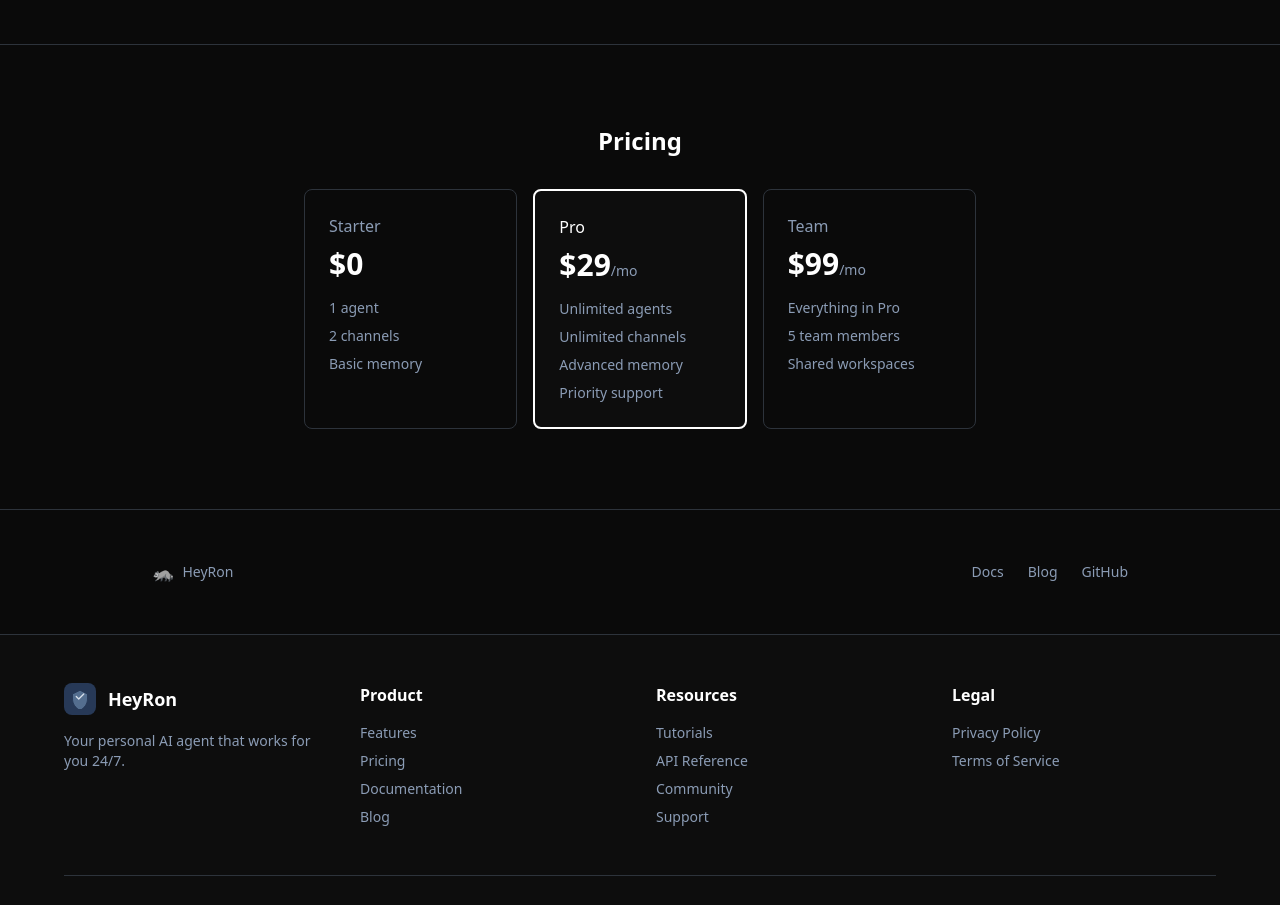
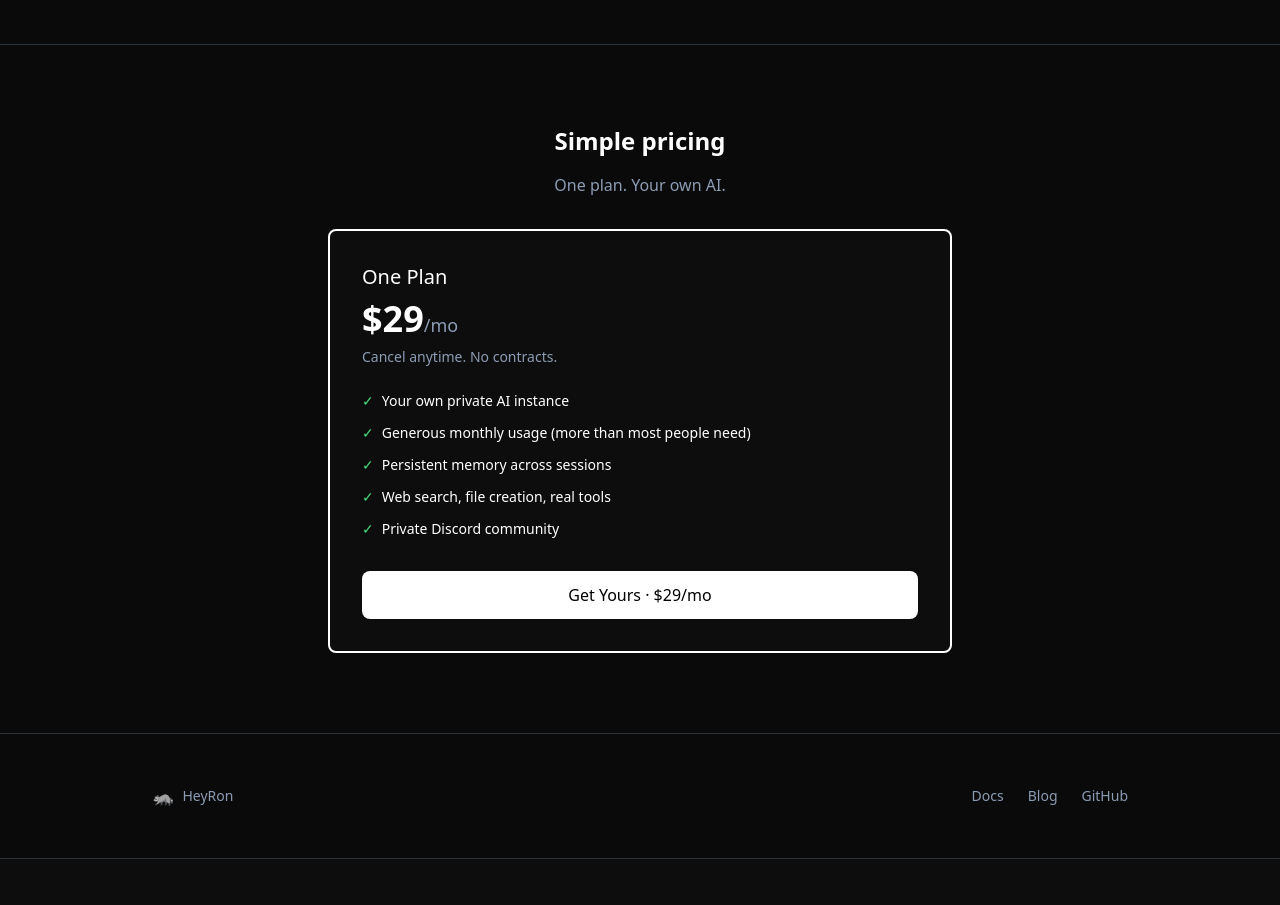
Before and after one commit to sarapopephotography/heyron-site, a Next.js app: page / in a window 1280 px wide. Shown: the part 1580-2485 px from the top of the page. Built offline with nearby package versions, Linux system fonts and the light colour scheme.

Commit message:
Update pricing to single plan matching Robby's site

```diff
--- a/app/page.tsx
+++ b/app/page.tsx
@@ -143,37 +143,41 @@ export default function Home() {
 
       {/* Pricing - Simple */}
       <section className="py-20" id="pricing">
-        <div className="max-w-5xl mx-auto px-6">
-          <h2 className="text-2xl font-semibold mb-8 text-center">Pricing</h2>
-          <div className="grid grid-cols-1 md:grid-cols-3 gap-4 max-w-2xl mx-auto">
-            <div className="p-6 rounded-lg border border-border">
-              <h3 className="font-medium text-text-secondary">Starter</h3>
-              <div className="text-3xl font-bold mt-2 mb-4">$0</div>
-              <ul className="text-sm text-text-secondary space-y-2">
-                <li>1 agent</li>
-                <li>2 channels</li>
-                <li>Basic memory</li>
-              </ul>
-            </div>
-            <div className="p-6 rounded-lg border-2 border-white bg-surface">
-              <h3 className="font-medium">Pro</h3>
-              <div className="text-3xl font-bold mt-2 mb-4">$29<span className="text-sm font-normal text-text-secondary">/mo</span></div>
-              <ul className="text-sm text-text-secondary space-y-2">
-                <li>Unlimited agents</li>
-                <li>Unlimited channels</li>
-                <li>Advanced memory</li>
-                <li>Priority support</li>
-              </ul>
-            </div>
-            <div className="p-6 rounded-lg border border-border">
-              <h3 className="font-medium text-text-secondary">Team</h3>
-              <div className="text-3xl font-bold mt-2 mb-4">$99<span className="text-sm font-normal text-text-secondary">/mo</span></div>
-              <ul className="text-sm text-text-secondary space-y-2">
-                <li>Everything in Pro</li>
-                <li>5 team members</li>
-                <li>Shared workspaces</li>
-              </ul>
-            </div>
+        <div className="max-w-2xl mx-auto px-6">
+          <h2 className="text-2xl font-semibold mb-4 text-center">Simple pricing</h2>
+          <p className="text-text-secondary text-center mb-8">One plan. Your own AI.</p>
+
+          <div className="p-8 rounded-lg border-2 border-white bg-surface">
+            <h3 className="text-xl font-medium mb-2">One Plan</h3>
+            <div className="text-4xl font-bold mb-2">$29<span className="text-lg font-normal text-text-secondary">/mo</span></div>
+            <p className="text-sm text-text-secondary mb-6">Cancel anytime. No contracts.</p>
+
+            <ul className="text-sm space-y-3 mb-8">
+              <li className="flex items-center gap-2">
+                <span className="text-green-400">✓</span>
+                Your own private AI instance
+              </li>
+              <li className="flex items-center gap-2">
+                <span className="text-green-400">✓</span>
+                Generous monthly usage (more than most people need)
+              </li>
+              <li className="flex items-center gap-2">
+                <span className="text-green-400">✓</span>
+                Persistent memory across sessions
+              </li>
+              <li className="flex items-center gap-2">
+                <span className="text-green-400">✓</span>
+                Web search, file creation, real tools
+              </li>
+              <li className="flex items-center gap-2">
+                <span className="text-green-400">✓</span>
+                Private Discord community
+              </li>
+            </ul>
+
+            <a href="#" className="block w-full py-3 bg-white text-black font-medium text-center rounded-lg hover:bg-gray-200 transition-colors">
+              Get Yours · $29/mo
+            </a>
           </div>
         </div>
       </section>
```
